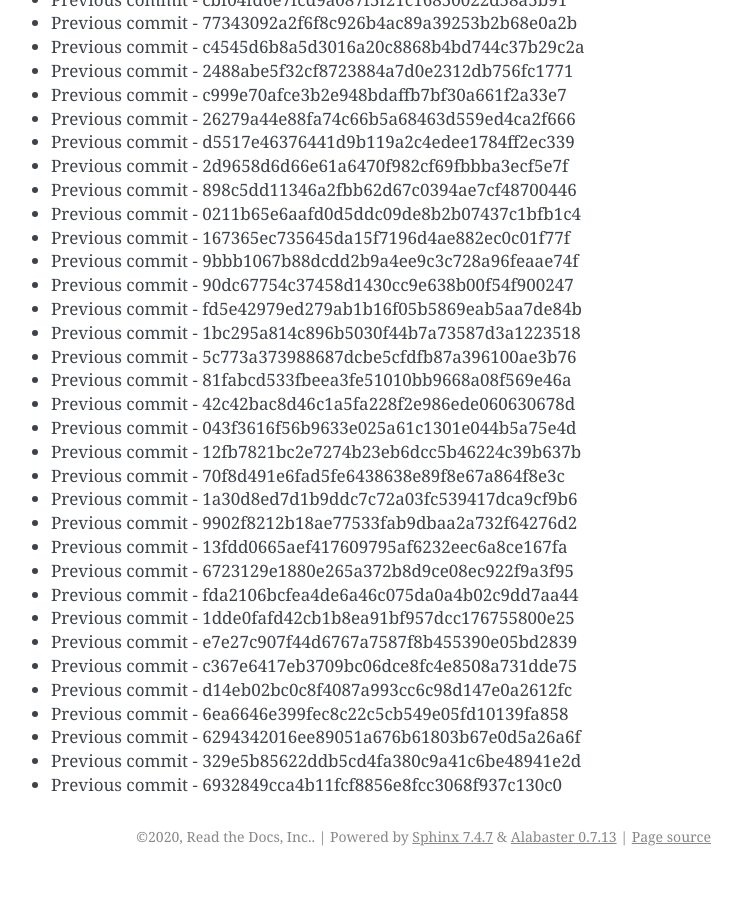
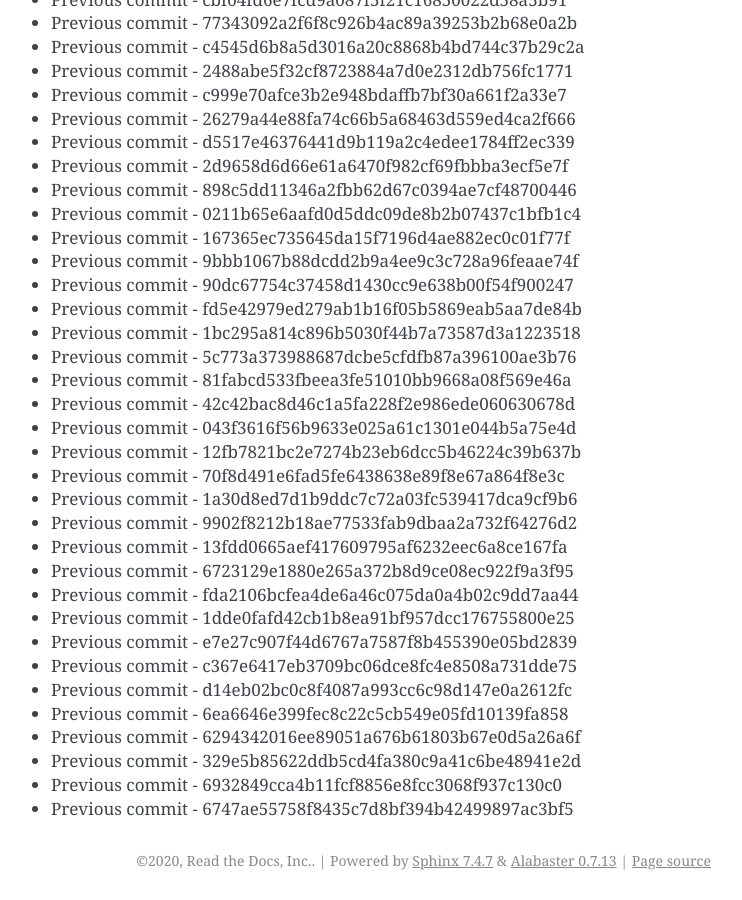
Before and after one commit to readthedocs/rtd-git-stresstest, a Sphinx documentation site: the page built from docs/updates.rst, in a window 1280 px wide and 900 px high, scrolled down 28522 px. Shown: the whole window, without its empty margins (399-1141 px from the left). Built offline with Sphinx 7.4.7, drawn with Linux system fonts in a browser that asks for light colours; before the commit the page ends 29398 px from its top, so only the background shows below that.

Commit message:
Generating commit from previous: 6747ae55758f8435c7d8bf394b42499897ac3bf5

```diff
--- a/docs/updates.rst
+++ b/docs/updates.rst
@@ -1230,3 +1230,4 @@ It can be tested for any performance characteristics.
 * Previous commit - 6294342016ee89051a676b61803b67e0d5a26a6f
 * Previous commit - 329e5b85622ddb5cd4fa380c9a41c6be48941e2d
 * Previous commit - 6932849cca4b11fcf8856e8fcc3068f937c130c0
+* Previous commit - 6747ae55758f8435c7d8bf394b42499897ac3bf5
```
